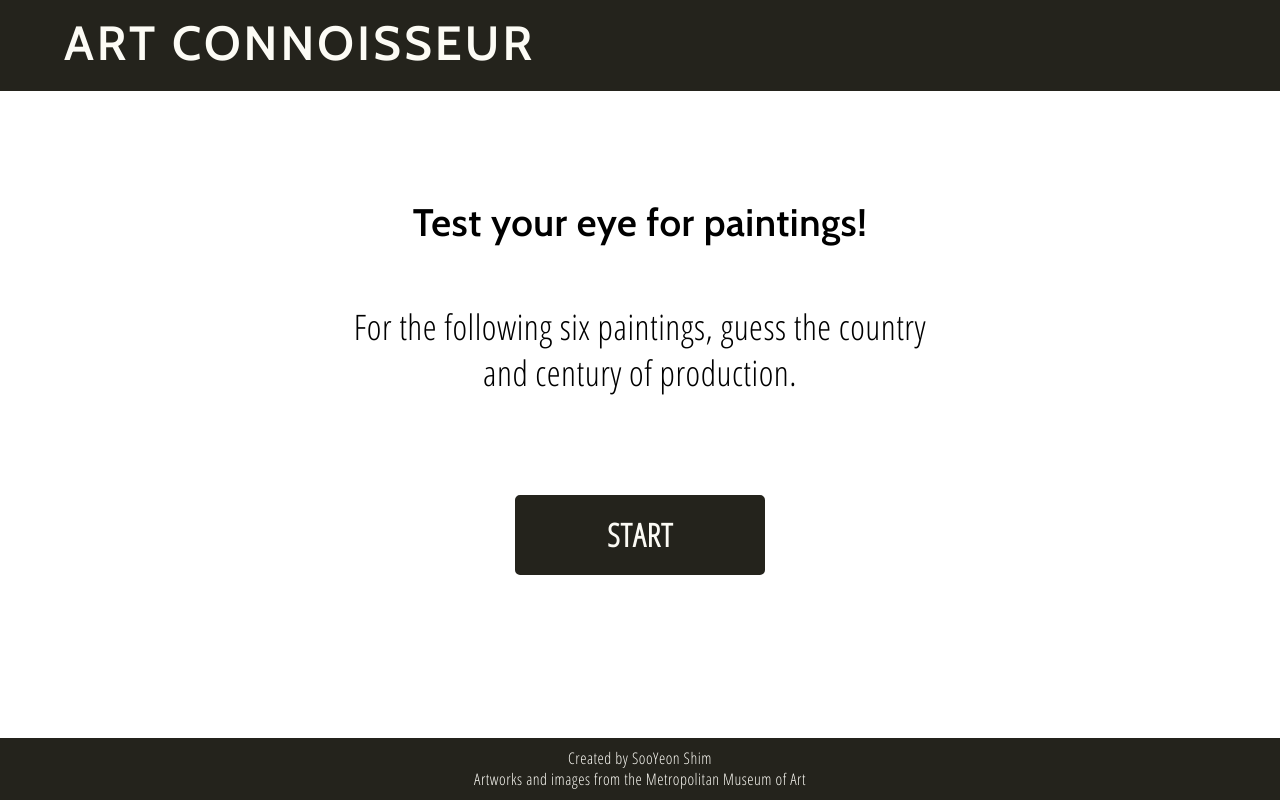
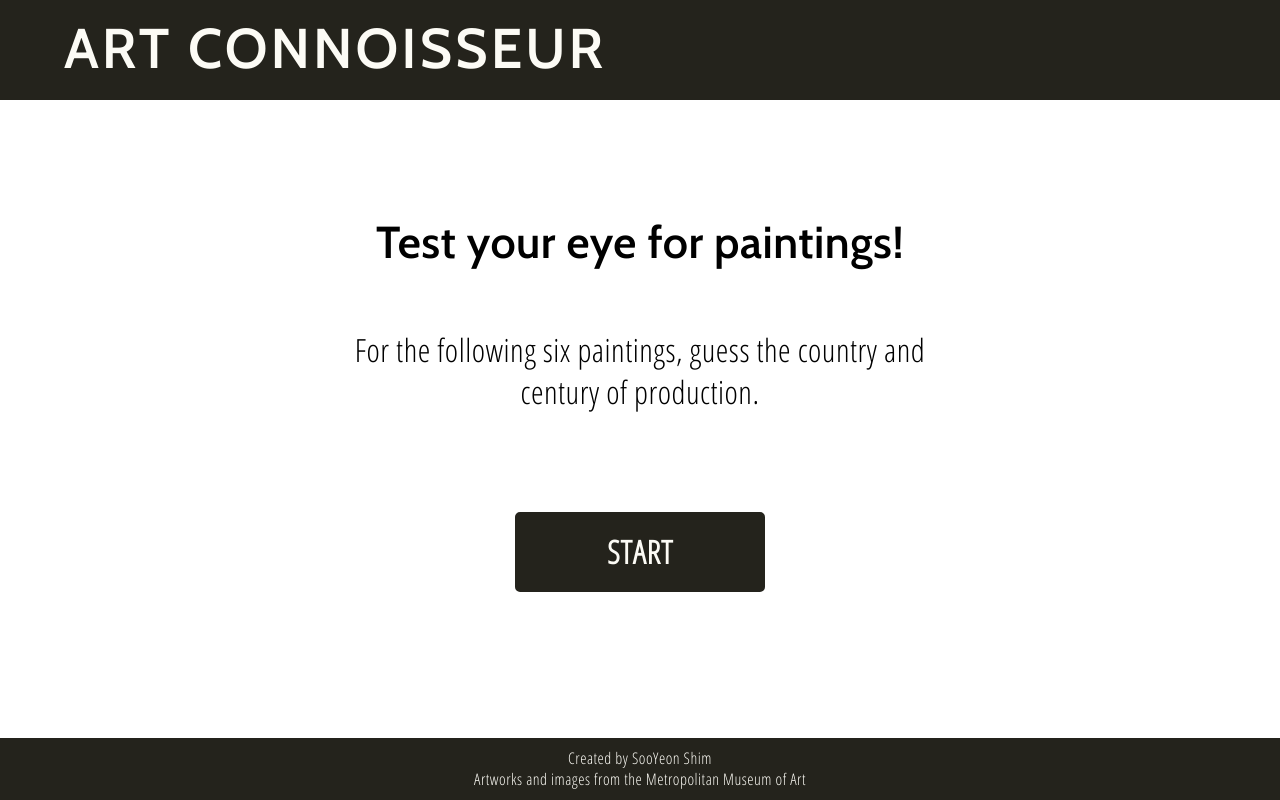
Before and after one commit to sooyshim/artConnoisseur, a plain HTML site: page index.html in a window 1280 px wide. Drawn offline with nearby package versions, Linux system fonts and the light colour scheme.

Commit message:
font size modified

```diff
--- a/styles/partials/components/_header.scss
+++ b/styles/partials/components/_header.scss
@@ -51,14 +51,12 @@
 
     @include bp(sm) {
       margin: 40px 0;
-      font-size: 2.0rem;
       width: 70%;
     }
 
     @include bp(md) {
       width: 50%;
       margin: 50px 0;
-      font-size: 2.2rem;
     }
   }
 
--- a/styles/partials/general/_typography.scss
+++ b/styles/partials/general/_typography.scss
@@ -22,6 +22,8 @@ h1, footer {
   color: $primary;
 }
 
+
+
 h1 {
   font-size: 2.0rem;
   line-height: 1.2;
@@ -32,6 +34,10 @@ h1 {
     font-size: 3.0rem;
   }
 
+  @include bp(md) {
+    font-size: 3.5rem;
+  }
+
 }
 
 h2 {
@@ -40,11 +46,15 @@ h2 {
   letter-spacing: 0.5px;
 
   @include bp(sm) {
-    font-size: 2.0rem;
+    font-size: 2.2rem;
   }
 
   @include bp(md) {
-    font-size: 2.4rem;
+    font-size: 2.6rem;
+  }
+
+  @include bp(lg) {
+    font-size: 2.8rem;
   }
 }
 
@@ -58,10 +68,6 @@ h3 {
   @include bp(lg) {
     font-size: 3.2rem;
   }
-}
-
-header p {
-  font-size: 1.2rem;
 }
 
 p {
@@ -80,3 +86,20 @@ form {
 footer {
   font-size: 0.8rem;
 }
+
+
+.headerContent p {
+  font-size: 1.2rem;
+
+  @include bp(sm) {
+    font-size: 1.5rem;
+  }
+
+  @include bp(md) {
+    font-size: 1.7rem;
+  }
+
+  @include bp(lg) {
+    font-size: 2.0rem;
+  }
+}
```
Also changed, not shown: styles/styles.css.
